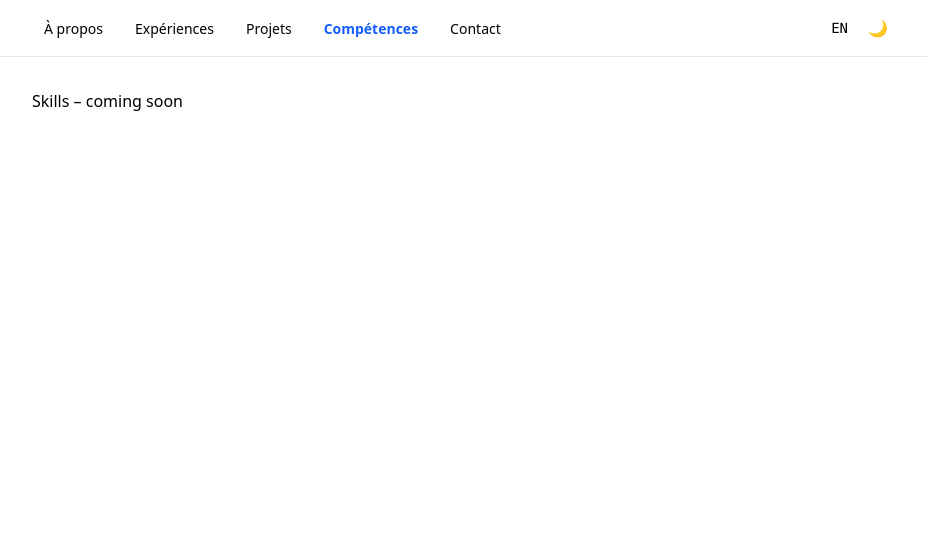
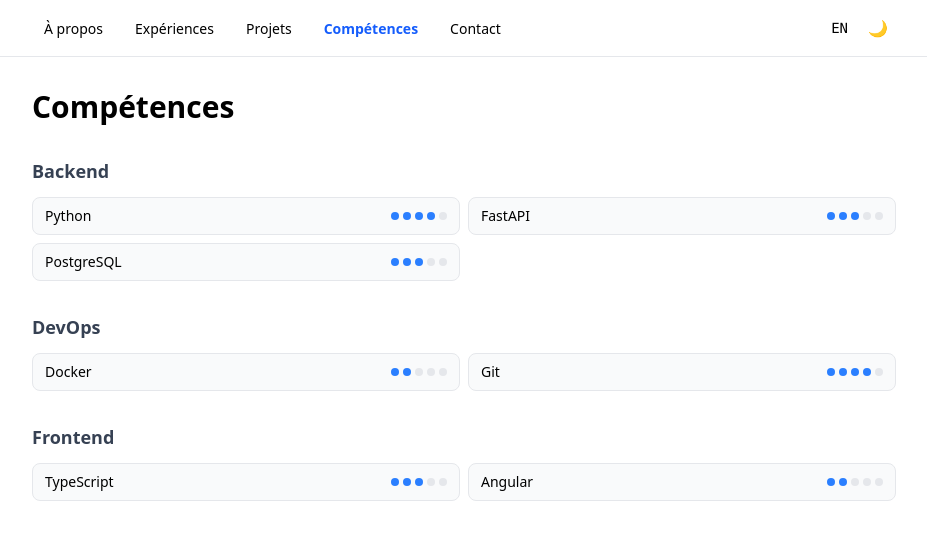
Before and after one commit to AloisDrck/angular-sandbox-v1, an Angular app: page /skills in a window 1280 px wide. Shown: the top 540 px of the page, without its empty margins (176-1103 px from the left). Built offline with nearby package versions, Linux system fonts and the light colour scheme; data requests are answered from the project's data file.

Commit message:
feat: add Skills page with computed grouping and SkillBadge component

```diff
--- /dev/null
+++ b/src/app/features/skills/skills.html
@@ -0,0 +1,18 @@
+<section>
+  <h1 class="text-3xl font-bold mb-8">{{ i18n.t('skills.title') }}</h1>
+
+  <div class="space-y-8">
+    @for (category of categories(); track category) {
+      <div>
+        <h2 class="text-lg font-semibold mb-3 text-gray-700 dark:text-gray-300">
+          {{ i18n.t('skills.category.' + category) }}
+        </h2>
+        <div class="grid gap-2 sm:grid-cols-2">
+          @for (skill of groupedSkills().get(category)!; track skill.id) {
+            <app-skill-badge [skill]="skill" />
+          }
+        </div>
+      </div>
+    }
+  </div>
+</section>
--- a/src/app/features/skills/skills.ts
+++ b/src/app/features/skills/skills.ts
@@ -1,7 +1,29 @@
-import { Component } from '@angular/core'
+import { Component, computed, inject } from '@angular/core'
+import { toSignal } from '@angular/core/rxjs-interop'
+import { PortfolioService } from '../../core/services/portfolio.service'
+import { I18nService } from '../../core/services/i18n.service'
+import { Skill } from '../../core/models/skill.model'
+import { SkillBadgeComponent } from '../../shared/components/skill-badge/skill-badge'
 
 @Component({
   selector: 'app-skills',
-  template: '<p>Skills – coming soon</p>',
+  imports: [SkillBadgeComponent],
+  templateUrl: './skills.html',
 })
-export class SkillsComponent {}
+export class SkillsComponent {
+  protected i18n = inject(I18nService)
+  private portfolioService = inject(PortfolioService)
+
+  private skills = toSignal(this.portfolioService.getSkills(), { initialValue: [] })
+
+  protected groupedSkills = computed(() => {
+    const groups = new Map<Skill['category'], Skill[]>()
+    for (const skill of this.skills()) {
+      const list = groups.get(skill.category) ?? []
+      groups.set(skill.category, [...list, skill])
+    }
+    return groups
+  })
+
+  protected categories = computed(() => [...this.groupedSkills().keys()])
+}
--- /dev/null
+++ b/src/app/shared/components/skill-badge/skill-badge.html
@@ -0,0 +1,12 @@
+<div class="flex items-center justify-between px-3 py-2 bg-gray-50 dark:bg-gray-800 rounded-lg border border-gray-200 dark:border-gray-700">
+  <span class="text-sm font-medium">{{ skill().name }}</span>
+  <div class="flex gap-1 ml-3">
+    @for (dot of [1,2,3,4,5]; track dot) {
+      <div class="w-2 h-2 rounded-full"
+           [class]="dot <= skill().level
+             ? 'bg-blue-500'
+             : 'bg-gray-200 dark:bg-gray-600'">
+      </div>
+    }
+  </div>
+</div>
--- /dev/null
+++ b/src/app/shared/components/skill-badge/skill-badge.ts
@@ -0,0 +1,10 @@
+import { Component, input } from '@angular/core'
+import { Skill } from '../../../core/models/skill.model'
+
+@Component({
+  selector: 'app-skill-badge',
+  templateUrl: './skill-badge.html',
+})
+export class SkillBadgeComponent {
+  skill = input.required<Skill>()
+}
```
Also changed, not shown: 1 other file (tests, documents, lock files or other folders).
